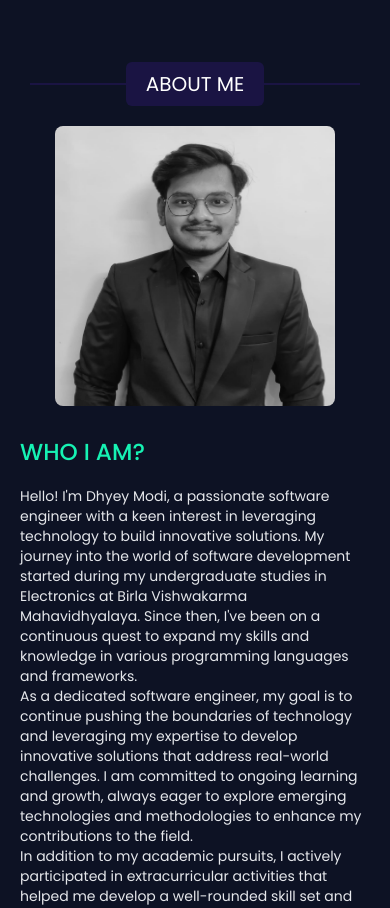
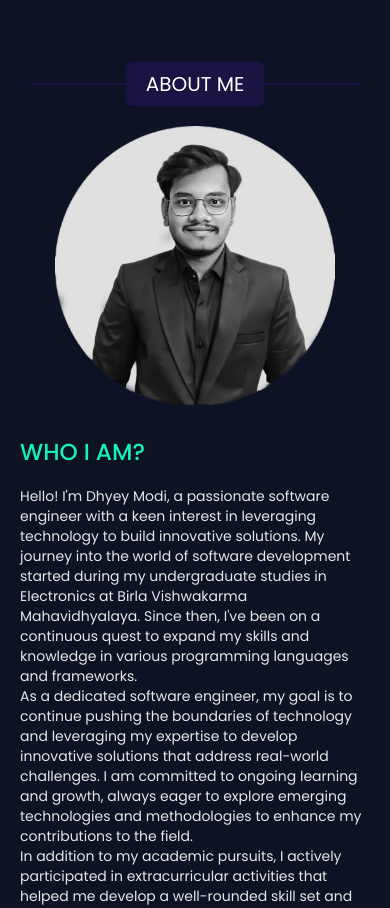
Before and after one commit to ModdSoft/dhyey-portfolio, a React (Create React App) app: page / in a window 390 px wide. Shown: the part 1080-1988 px from the top of the page. Built offline with nearby package versions, Linux system fonts and the light colour scheme.

Commit message:
Updated Links
Updated Links

```diff
--- a/src/components/About/about.css
+++ b/src/components/About/about.css
@@ -83,6 +83,8 @@
   transition: all 300ms cubic-bezier(0.4, 0, 0.2, 1);
   cursor: pointer;
   filter: grayscale(100%);
+  height: 400px;
+  width: 400px;
 }
 
 .image-style:hover {
@@ -102,6 +104,10 @@
     flex-direction: column; /* Change to column layout on small screens */
     margin-top: 1rem;
   }
+  .image-style {
+    height: 280px;
+  width: 280px;
+  }
 
   .below-container,
   .left-section,
--- a/src/components/About/about.js
+++ b/src/components/About/about.js
@@ -1,7 +1,7 @@
 import React from "react";
 import { personalData } from "../../data/personal-data";
 import "./about.css";
-import Profile from "./profile.jpeg";
+import Profile2 from "./profile_pic.png";
 
 const About = () => {
   return (
@@ -16,13 +16,7 @@ const About = () => {
       <div className="below-container">
         <div className="right-section">
           <div className="image-container">
-            <img
-              src={Profile}
-              width={280}
-              height={280}
-              alt="Dhyey Modi"
-              className="image-style"
-            />
+            <img src={Profile2} alt="Dhyey Modi" className="image-style" />
           </div>
         </div>
         <div className="left-section">
--- a/src/data/personal-data.js
+++ b/src/data/personal-data.js
@@ -18,5 +18,5 @@ export const personalData = {
   instagram: "https://www.instagram.com/dhyey_modi/",
   linkedIn: "https://www.linkedin.com/in/dhyey-modi-28769b218",
   resume:
-    "https://drive.google.com/file/d/1zXyovRs6uoHT2PRcE_dorXEmlRtGvRkn/view?usp=sharing",
+    "https://drive.google.com/file/d/1wt5JgY3_NO_h_lVGfen6WgopYMf5T0Qi/view?usp=sharing",
 };
```
Also changed, not shown: public/profile_pic.png (added), src/components/About/profile_pic.png (added).
